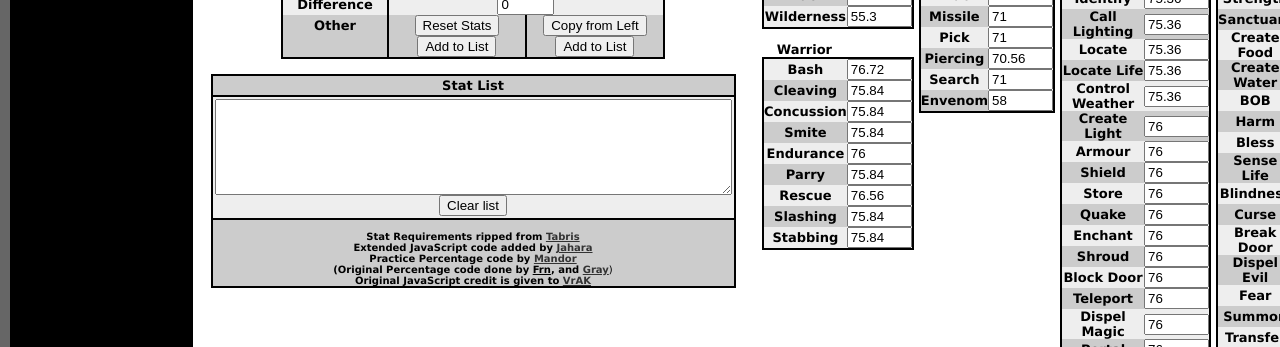
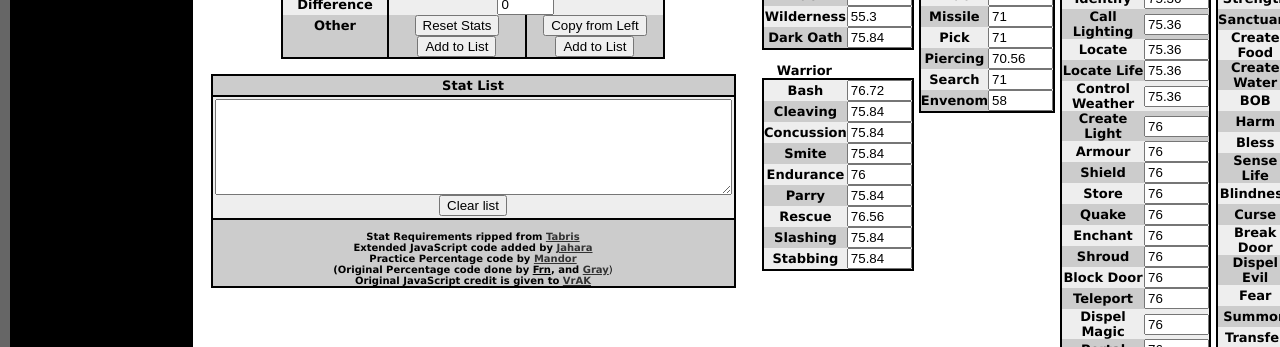
Before and after one commit to jaharamume/jaharamume.github.io, a plain HTML site: page stats.htm in a window 1280 px wide. Shown: the part 753-1100 px from the top of the page. Drawn offline with Linux system fonts and the light colour scheme.

Commit message:
Add initial support for Dark Oath (#1)

```diff
--- a/statgen.js
+++ b/statgen.js
@@ -109,6 +109,7 @@ function displayPercent() {
     document.frn.track.value=Math.round(2.5*inte+3.8*per+16.9);
     //		document.frn.wildernessold.value=20+3.75*str+2.5*wil;
     document.frn.wilderness.value=4.2*str+5.5*wil-22.3;
+    document.frn.darkoath.value=50+1.56*con+wil+0.67*per;
     document.frn.bash.value= 50+1.67*str+dex+0.67*wil;
     document.frn.cleaving.value=50+1.56*str+dex+0.67*wil;
     var consmi = 50+1.56*str+con+0.67*wil;
--- a/stats.htm
+++ b/stats.htm
@@ -599,6 +599,13 @@ td {  font-family: Verdana; font-size: 13px}
                         <TD WIDTH="108" ALIGN="center"><B title="STR WIL">Wilderness</B></TD>
                         <TD BGCOLOR=#eeeeee WIDTH="40">
                           <INPUT SIZE="5" NAME="wilderness">
+                        </TD>
+                        <TD BGCOLOR=#000000 WIDTH="2" ALIGN="center"><IMG BORDER=0 HEIGHT=2 SRC="pix.gif" WIDTH=2></TD>
+                      </TR>
+                      <TR ALIGN=middle BGCOLOR=#cccccc>
+                        <TD WIDTH="108" ALIGN="center"><B title="CON WIL PER">Dark Oath</B></TD>
+                        <TD BGCOLOR=#CCCCCC WIDTH="40">
+                          <INPUT SIZE="5" NAME="darkoath">
                         </TD>
                         <TD BGCOLOR=#000000 WIDTH="2" ALIGN="center"><IMG BORDER=0 HEIGHT=2 SRC="pix.gif" WIDTH=2></TD>
                       </TR>
```
